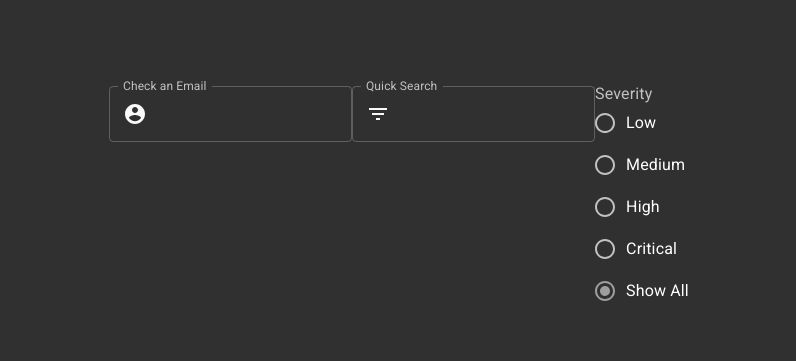
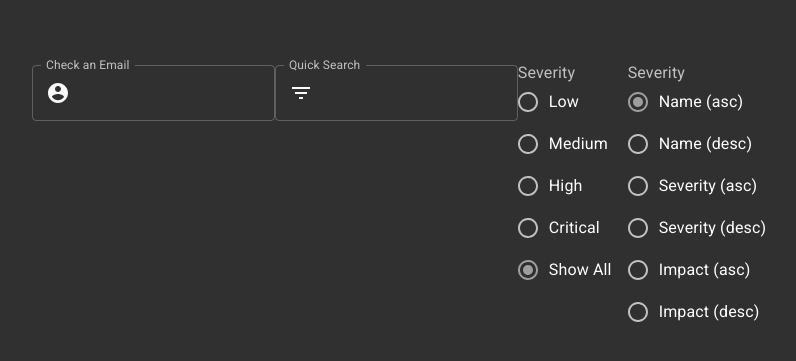
Before and after one commit to andrew-ballard1/pwnd-frontend, a React (Create React App) app: page / in a window 1280 px wide. Shown: the part 381-742 px from the top of the page, without its empty margins (233-1029 px from the left). Built offline with nearby package versions, Linux system fonts and the light colour scheme.

Commit message:
Adding API url param for liver server

```diff
--- a/src/App.js
+++ b/src/App.js
@@ -102,7 +102,7 @@ const getBreach = async (account) => {
     // }
   }
 
-  const url = `http://127.0.0.1:3030/breaches?account=${account}`
+  const url = `${process.env.API_URL}/breaches?account=${account}`
   let res = []
   await fetch(url, options).then((response) => response.json()).then((data) => {
     console.log('data:')
@@ -212,14 +212,14 @@ const SortBy = () => {
   const {filter, setFilter} = useContext(FilterContext)
 
   const handleChange = async (event) => {
-    setFilter({...filter, severity: Number(event.target.value)})
-    setValue(Number(event.target.value))
+    setFilter({...filter, sortBy: event.target.value})
+    setValue(event.target.value)
   }
 
   return (
     <FormControl component="fieldset">
       <FormLabel component="legend">Severity</FormLabel>
-      <RadioGroup aria-label="severity" name="severity1" value={value} onChange={handleChange}>
+      <RadioGroup aria-label="severity" name="sortBy" value={value} onChange={handleChange}>
         <FormControlLabel value='name_asc' control={<Radio />} label="Name (asc)" />
         <FormControlLabel value='name_desc' control={<Radio />} label="Name (desc)" />
         <FormControlLabel value='severity_asc' control={<Radio />} label="Severity (asc)" />
@@ -318,10 +318,12 @@ const App = () => {
 
             <Grid
               item
+              wrap="nowrap"
               direction="row">
               <CustomTextField />
               <SearchTextField />
               <SeverityFilter />
+              <SortBy />
             </Grid>
             <Grid item>
               <div>
```
